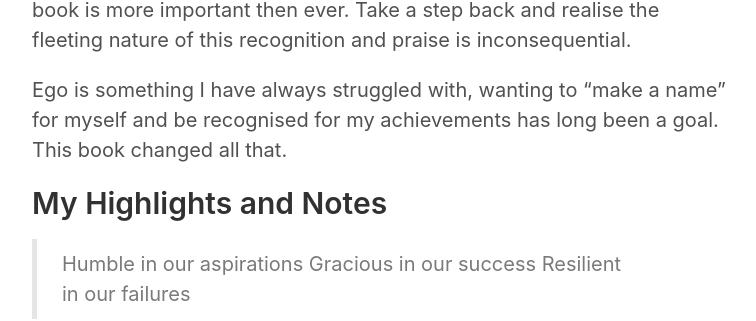
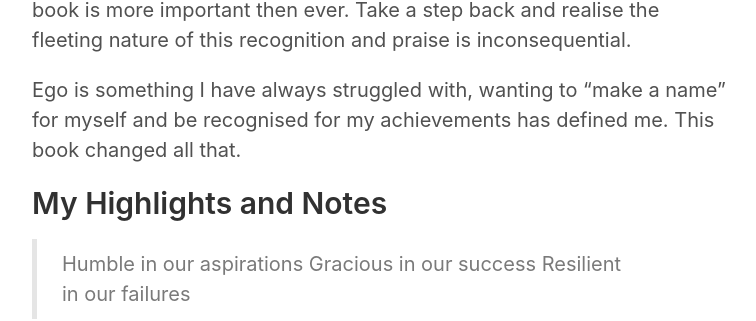
Before and after one commit to teejayen/teejayen.github.io, a Jekyll site: the page built from books/ego-is-the-enemy.md, in a window 1280 px wide and 900 px high. Shown: the part 356-677 px from the top of the window, without its empty margins (258-1014 px from the left). Built offline with Jekyll 4.4.1, drawn with Linux system fonts in a browser that asks for light colours.

Commit message:
rewording

```diff
--- a/books/ego-is-the-enemy.md
+++ b/books/ego-is-the-enemy.md
@@ -9,7 +9,7 @@ sitemap:
 ---
 In a world where our ego is so frequently stroked through the amount of likes, and reactions to our posts on Facebook and other social media this book is more important then ever. Take a step back and realise the fleeting nature of this recognition and praise is inconsequential.
 
-Ego is something I have always struggled with, wanting to "make a name" for myself and be recognised for my achievements has long been a goal. This book changed all that.
+Ego is something I have always struggled with, wanting to "make a name" for myself and be recognised for my achievements has defined me. This book changed all that.
 
 ## My Highlights and Notes
 >Humble in our aspirations
```
